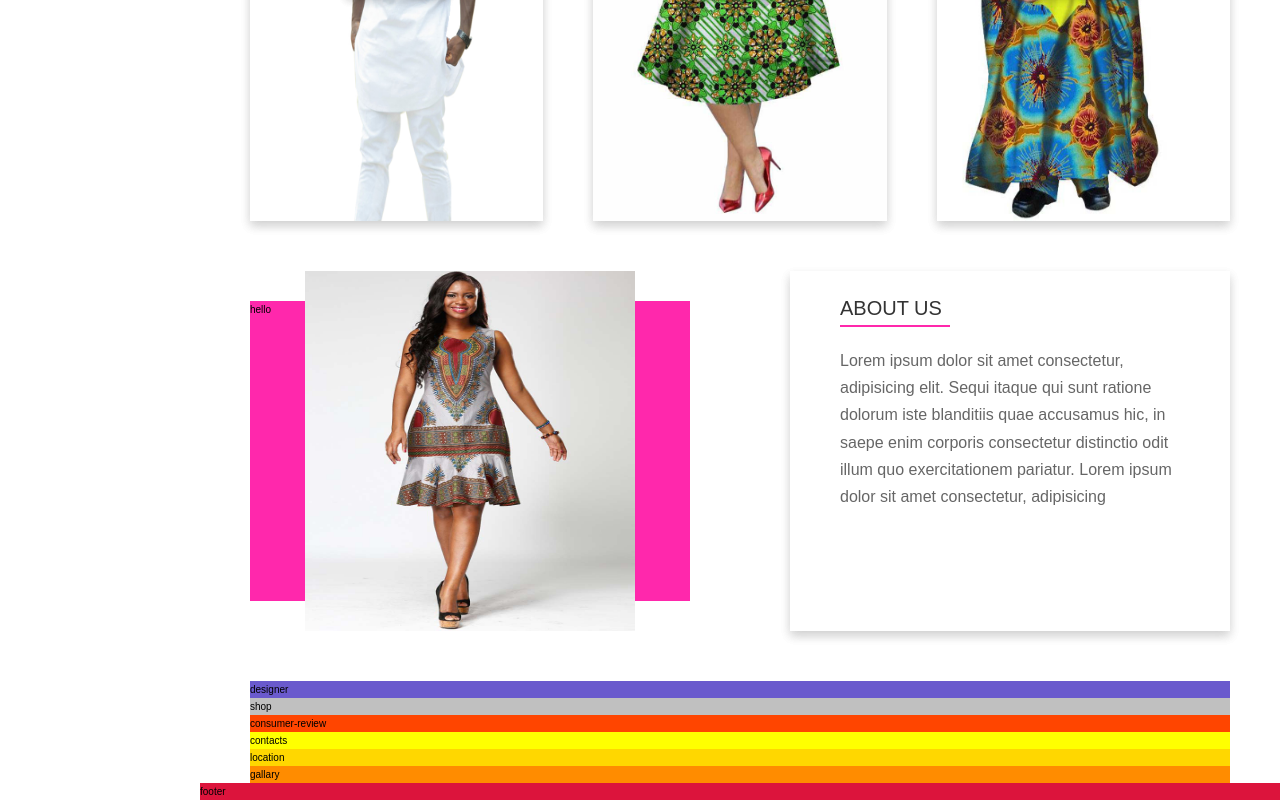
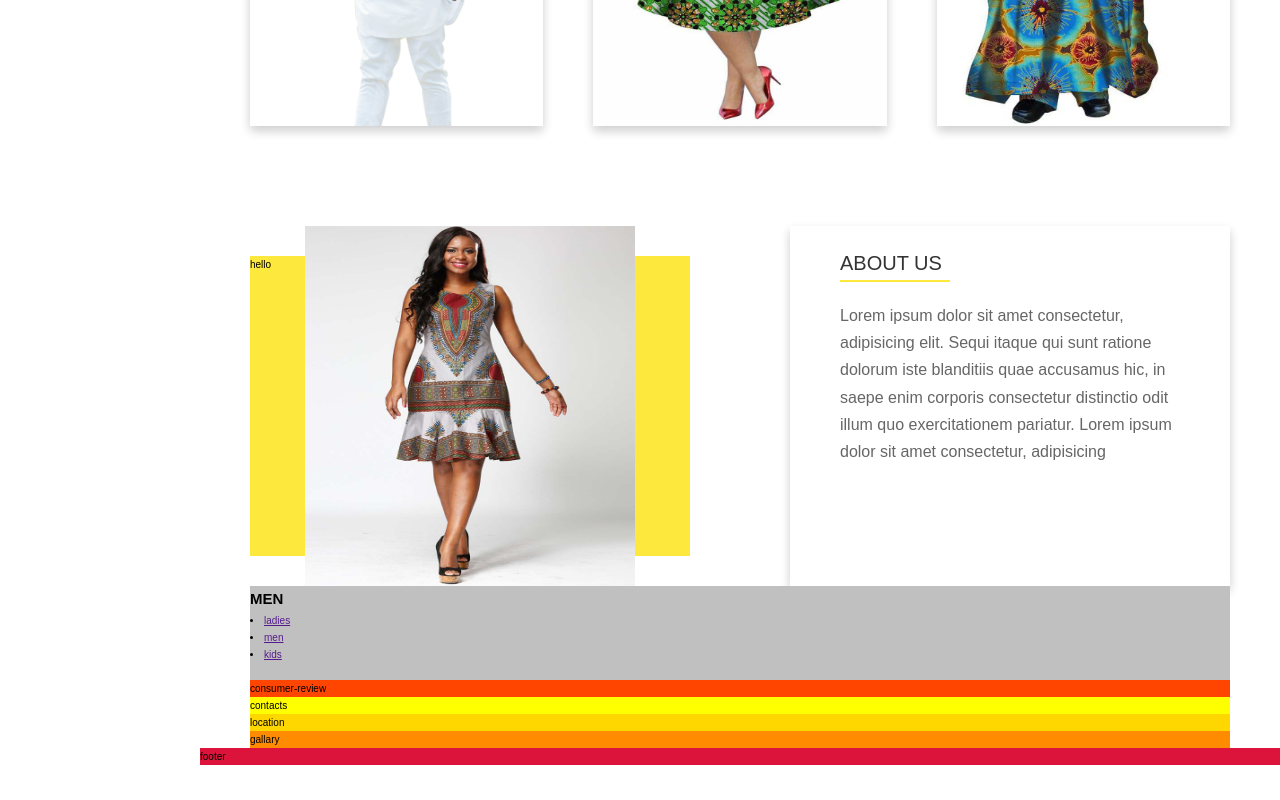
Before and after one commit to zerobug110/GMBFLASH, a website: page index.html in a window 1280 px wide. Shown: the part 1124-1924 px from the top of the page. After the commit the page ends 1889 px from the top, so only its background shows below. Drawn offline with Linux system fonts and the light colour scheme.

Commit message:
added new header im and applied sidebar color

```diff
--- a/index.html
+++ b/index.html
@@ -16,7 +16,6 @@
             <ul class="nav__items">
                 <li><a href="" class="nav__link">home</a></li>
                 <li><a href="" class="nav__link">services</a></li>
-                <li><a href="" class="nav__link">designers</a></li>
                 <li><a href="" class="nav__link">store</a></li>
                 <li><a href="" class="nav__link">reviews</a></li>
                 <li><a href="" class="nav__link">contacts</a></li>
@@ -73,9 +72,23 @@
 
     </section>
 
-    <section class="designers">designer</section>
-
-    <section class="shop">shop</section>
+    <section class="shop">
+        <div class="shop__container">
+            <h2 class="section-heading">MEN</h2>
+            <nav class="shop__nav">
+                <li><a href="" class="shop__nav-link">ladies</a></li>
+                <li><a href="" class="shop__nav-link">men</a></li>
+                <li><a href="" class="shop__nav-link">kids</a></li>
+            </nav>
+            <div class="cloth">
+                <div class="cloth__product">
+                    <div class="cloth__product-imgbox">
+                        <img src="" alt="" class="cloth__product-img">
+                    </div>
+                </div>
+            </div>
+        </div>
+    </section>
 
     <section class="reviews">consumer-review</section>
 
--- a/sass/layouts/__header.scss
+++ b/sass/layouts/__header.scss
@@ -1,20 +1,17 @@
 .header {
     grid-column: sidebar-end / -1;
 
-    background-image: linear-gradient(#092135e7,#092135e7),url(../images/banner.jpg);
+    background-image:url(../images/backgound5.jpg);
     background-size: cover;
     background-position: center;
 
     display: flex;
     align-items: center;
     justify-content: center;
-
-
 }
 
 .text-box{
     text-align: center;
-
 }
 
 .primary-heading {
@@ -35,7 +32,6 @@
     word-spacing: .4rem;
     letter-spacing: .4rem;
     font-weight: 100;
-
 }
 
 .btn {
@@ -45,5 +41,4 @@
     border-radius: 20rem;
     text-decoration: none;
     color: #333;
-
 }
--- a/sass/layouts/__services.scss
+++ b/sass/layouts/__services.scss
@@ -15,7 +15,7 @@
 .product {
     background-color: #fff;
     width: 100%;
-    height: 100%;
+    height: 40rem;
     box-shadow: 0rem .5rem 1rem 0rem rgba(0,0,0, .1),
                 0rem .5rem 1rem 0rem rgba(0,0,0, .1);
     position: relative;
@@ -75,7 +75,7 @@
 }
 
 .img-background {
-    background-color: rgb(255, 40, 172);
+    background-color: #FDE93D;
     grid-column: 1 / span 8;
     grid-row: 2 / span 10;
 }
@@ -87,7 +87,7 @@
     color: #333;
     text-transform: uppercase;
     font-weight: 200;
-    border-bottom: .2rem solid rgb(255, 40, 172);
+    border-bottom: .2rem solid #FDE93D;
 
 
 }
--- a/sass/layouts/__shop.scss
+++ b/sass/layouts/__shop.scss
@@ -2,3 +2,39 @@
     background-color: silver;
     grid-column: col-start 1  / col-end;
 }
+
+.shop {
+
+    &__container {
+
+    }
+
+    &__nav {
+
+    }
+
+
+    &__nav-link {
+
+    }
+}
+
+.cloth {
+
+    &__product{
+
+    }
+
+
+    &__product-imgbox {
+
+    }
+
+
+    &__product-img {
+
+    }
+
+
+
+}
--- a/sass/layouts/__side-bar.scss
+++ b/sass/layouts/__side-bar.scss
@@ -1,6 +1,6 @@
 .side-bar {
     font-size: 1.6rem;
-    background-color: #092135;
+    background-color: #3489DF;
     width: 20rem;
     height: 100vh;
     position: fixed;
@@ -11,14 +11,13 @@
     justify-content: space-around;
     align-items: center;
 
-
 }
 
 .nav {
 
     &__items {
        display: grid;
-       grid-row-gap: 2rem;
+       grid-row-gap: 1.5rem;
        list-style: none;
        align-items: stretch;
     }
```
Also changed, not shown: images/backgound1.jpg (added), images/backgound2.jpg (added), images/backgound3.jpg (added), images/backgound4.jpg (added), images/backgound5.jpg (added), images/backgound6.jpg (added), images/backgound7.jpg (added), images/backgound8.jpg (added), style/styles.css.
